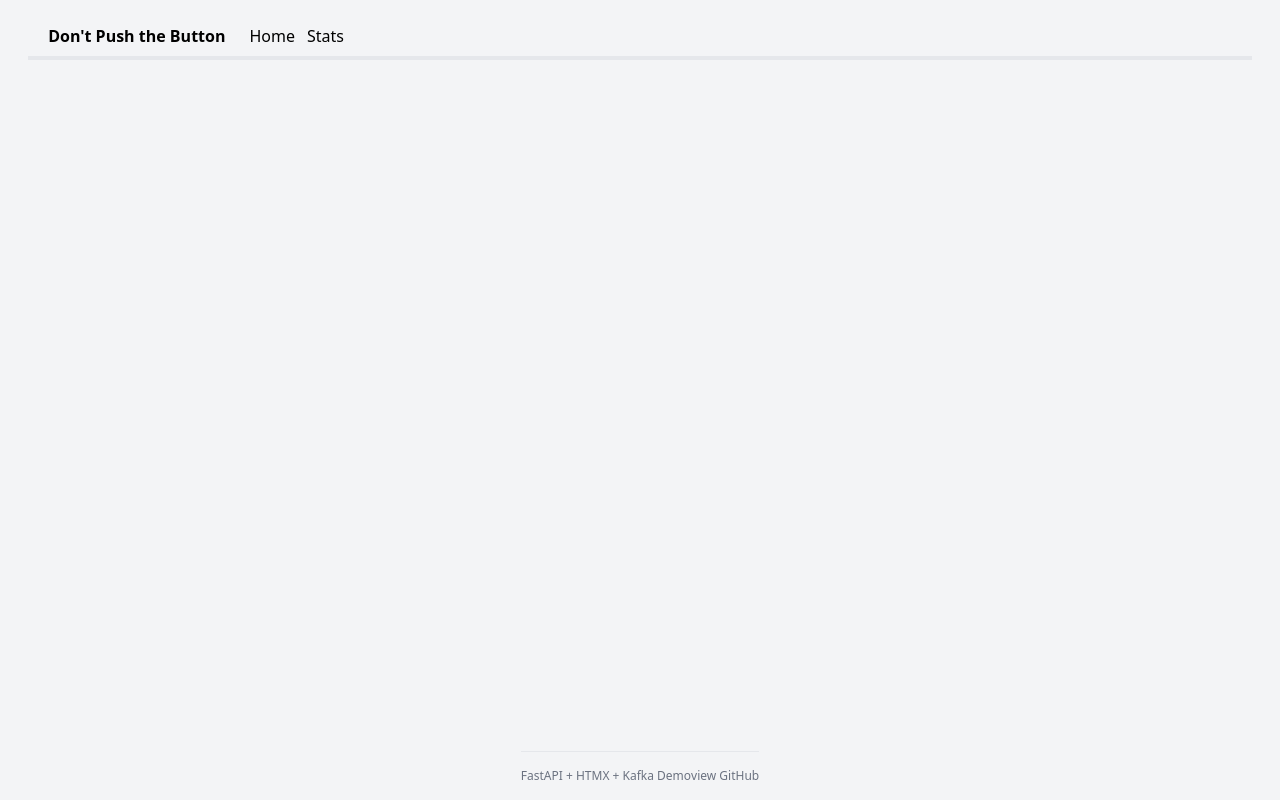
After one commit to Aiven-Labs/kafka-button-app, a FastAPI app: template src/templates/base.html in a window 1280 px wide. The commit adds this page. Run offline with FastAPI, Linux system fonts and the light colour scheme; the template is opened without the code that fills it, so the values that code supplies are empty; parts of the project's set-up code (start-up, migrations or seed data) failed here and were passed over; some libraries are stand-ins or nearby versions.

Commit message:
add base

```diff
--- /dev/null
+++ b/src/templates/base.html
@@ -0,0 +1,47 @@
+{% set title="Don't Push the Button" %}
+<!doctype html>
+<html lang="en">
+  <head>
+    <meta charset="UTF-8" />
+    <meta name="viewport" content="width=device-width, initial-scale=1.0" />
+    <link rel="icon" href="https://fav.farm/crab" />
+    <title>{{title}}</title>
+    <!-- HTMX for seamless interactions -->
+    <script src="https://unpkg.com/htmx.org@1.9.2"></script>
+    <!-- Tailwind CSS for styling -->
+    <script src="https://cdn.tailwindcss.com"></script>
+    <style>
+      {% block style %}
+      {% endblock %}
+    </style>
+  </head>
+  <body class="bg-gray-100 items-center h-screen justify-between flex flex-col">
+    <header class="header border-b-4 p-2 mt-4 mb-4 grid grid-cols-6">
+      <div class="px-3 font-bold">
+        <a class="hover:underline" href="/">{{title}}</a>
+      </div>
+      <nav class="item-end flex">
+        <div class="decoration-none mx-3">
+          <a class="hover:underline hover:font-semibold" href="/">Home</a>
+        </div>
+        <div>
+          <a class="hover:underline hover:font-semibold" href="/stats">Stats</a>
+        </div>
+      </nav>
+    </header>
+    {% block content %} {% endblock %}
+
+    <footer class="mb-4">
+      <div
+        class="mt-8 pt-4 border-t border-gray-200 text-center text-xs text-gray-500 flex"
+      >
+        <p>FastAPI + HTMX + Kafka Demo</p>
+        <p>
+          <a href="/https://github.com/Aiven-Labs/kafka_button_app/"
+            >view GitHub</a
+          >
+        </p>
+      </div>
+    </footer>
+  </body>
+</html>
```
Also changed, not shown: src/templates/index.html (+11 -36 lines).
